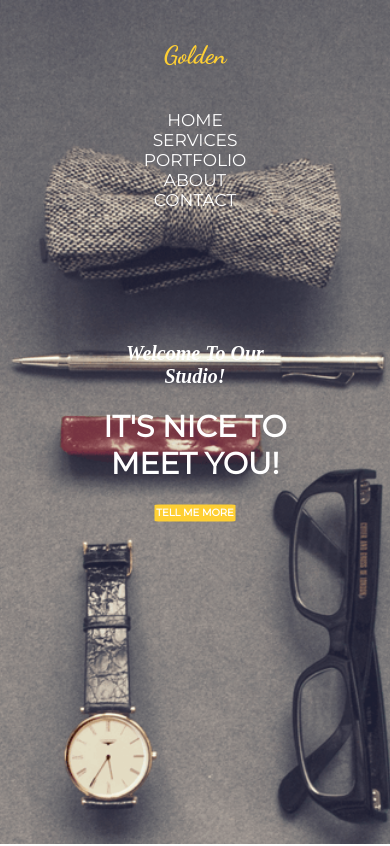
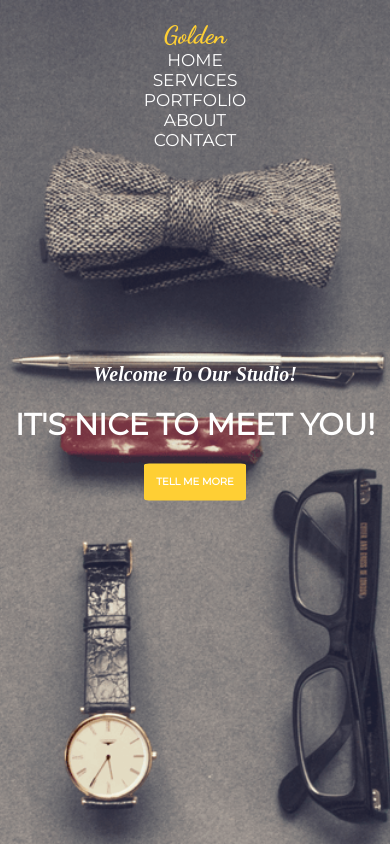
Before and after one commit to anna-ksiazek32/project-final-mod-4, a website: page index.html in a window 390 px wide. Shown: the top 846 px of the page. Drawn offline with Linux system fonts and the light colour scheme; a web font is replaced by a local one.

Commit message:
Change latest version

```diff
--- a/index.html
+++ b/index.html
@@ -13,11 +13,11 @@
   <body>
     <header class="firstone">
         <div class="container">
-            <div class="row">
-                <div class="row col-md-2">
+            <div class="wrap">
+                <div class="col-md-2">
                     <p>Golden</p>
                 </div>
-                <div class="row col-md-10">
+                <div class="col-md-10">
                     <ul class="nav">
                         <li class="nav-item">
                             <a class="nav-link" href="#">HOME</a>
@@ -37,7 +37,7 @@
                     </ul>
                 </div>
             </div>
-            <div class="content">
+            <div class="content col-12">
                 <h3>Welcome To Our Studio!</h3>
                 <h1>IT'S NICE TO MEET YOU!</h1>
                 <a href="#" class="btn">TELL ME MORE</a>
--- a/sass/style.scss
+++ b/sass/style.scss
@@ -51,21 +51,30 @@ p {
     margin: 0;
 }
 
-.firstone .container .row {
+.firstone .container {
+    margin: auto;
+}
+
+.firstone .container .wrap {
+    display: inline-flex;
     align-items: center;
+    width: 100%;
     padding: 20px;
 }
 
-.firstone .container .row:last-of-type {
+.firstone .container .col-md-10 {
     justify-content: flex-end;
+    padding: 0;
 }
 
-.row .nav {
+.wrap .nav {
+    display: flex;
+    justify-content: flex-end;
     list-style-type: none;
     margin: 0;
 }
 
-.row .nav li {
+.wrap .nav li {
     display: inline-flex;
     padding: 0 20px 0 20px;
 }
@@ -84,7 +93,7 @@ p {
     }
 }
 
-.firstone .row p {
+.firstone .wrap p {
     color: $color-main;
     font-family: 'Dancing Script', cursive;
     font-size: 25px;
@@ -277,12 +286,15 @@ p {
 
 @media (max-width: 767px) {
 
-    .firstone .row:first-of-type {
+    .firstone .wrap {
+        flex-wrap: wrap;
+    }
+    .firstone .col-md-2 {
         display: block;
         margin: 0;
     }
 
-    .firstone .row:last-of-type {
+    .firstone .col-md-10 {
         display: block;
         margin: 0;
     }
@@ -291,15 +303,16 @@ p {
         margin: 0;
         text-align: center;
         padding: 0;
+        display: block;
     }
 
-    .row .nav li {
+    .firstone .nav li {
         display: block;
     }
 
     .content .btn {
         font-size: 10px;
-        padding: 0;
+        padding: 10px;
     }
 
     .content h3 {
@@ -326,6 +339,7 @@ p {
     .footer .social {
         transform: translateX(0%);
     }
+
     .footer p {
        text-align: center;
     }
@@ -338,22 +352,22 @@ p {
     .icon li {
         padding: 0;
     }
+}
 
-}
 
 @media (min-width: 767px) and (max-width: 1200px) {
 
+
     .content .btn {
-        font-size: 15px;
-        padding: 0;
+        font-size: 20px;
     }
 
     .content h3 {
-        font-size: 30px;
+        font-size: 40px;
     }
 
     .content h1 {
-        font-size: 40px;
+        font-size: 50px;
     }
 
     .card-body h4 {
@@ -372,6 +386,7 @@ p {
     .footer .social, .copyright {
         transform: translateX(50%);
     }
+
     .footer p {
        text-align: center;
     }
```
Also changed, not shown: package.json (+10 -2 lines), css/style.css, 2 other files.
